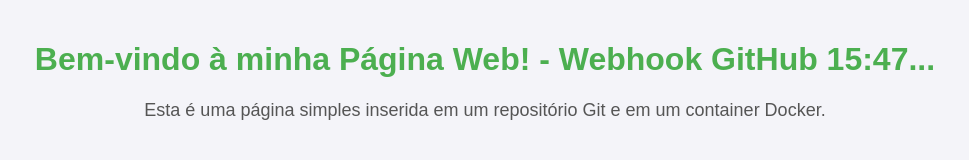
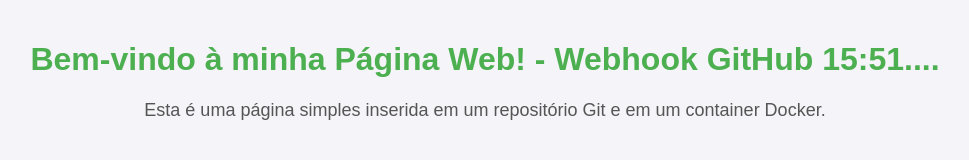
Before and after one commit to emctcloud/RepoTeste, a plain HTML site: page index.html in a window 1280 px wide. Shown: the whole page, without its empty margins (155-1124 px from the left). Drawn offline with Linux system fonts and the light colour scheme.

Commit message:
Teste webhook

```diff
--- a/index.html
+++ b/index.html
@@ -22,7 +22,7 @@
     </style>
 </head>
 <body>
-    <h1>Bem-vindo à minha Página Web! - Webhook GitHub 15:47...</h1>
+    <h1>Bem-vindo à minha Página Web! - Webhook GitHub 15:51....</h1>
     <p>Esta é uma página simples inserida em um repositório Git e em um container Docker.</p>
 </body>
 </html>
```
